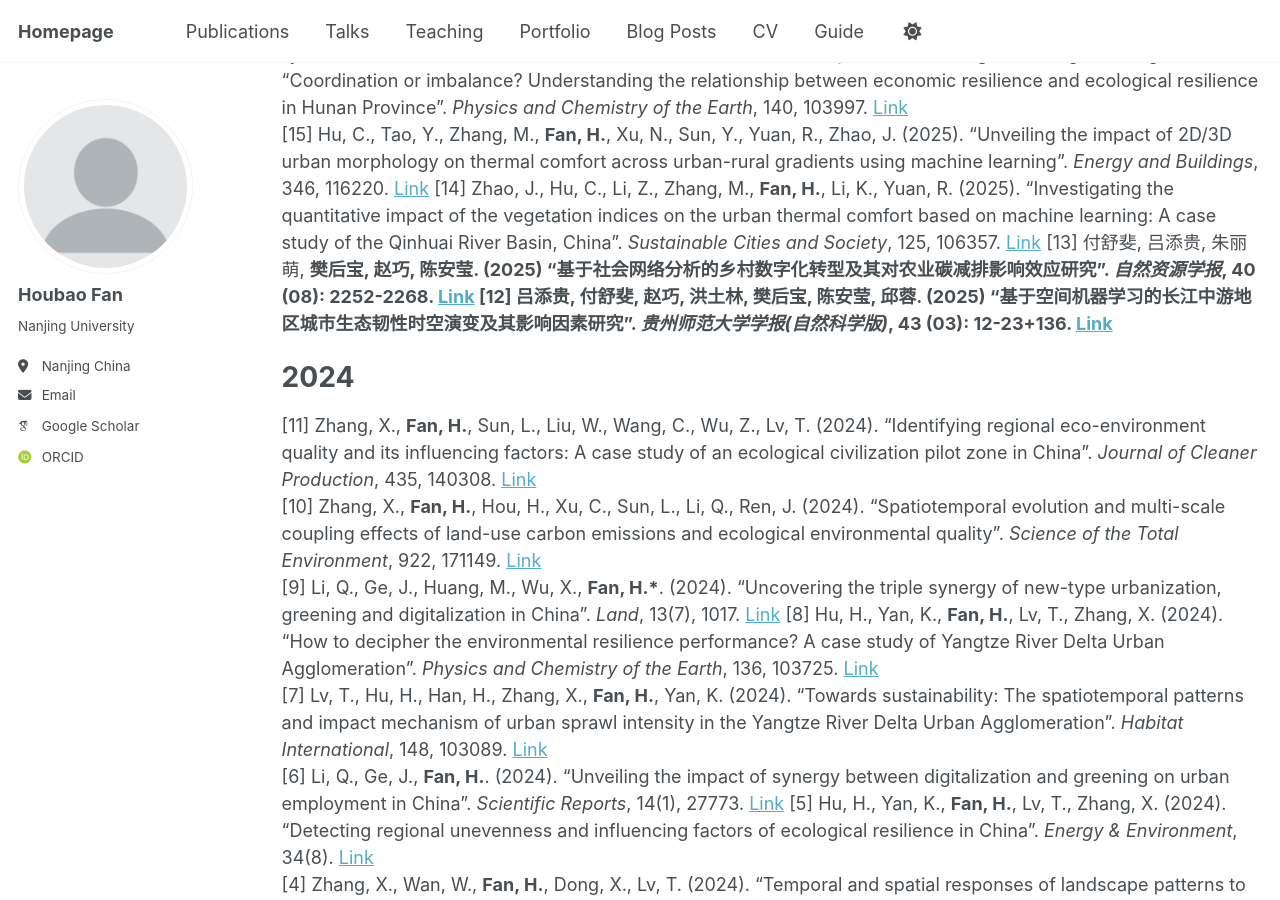
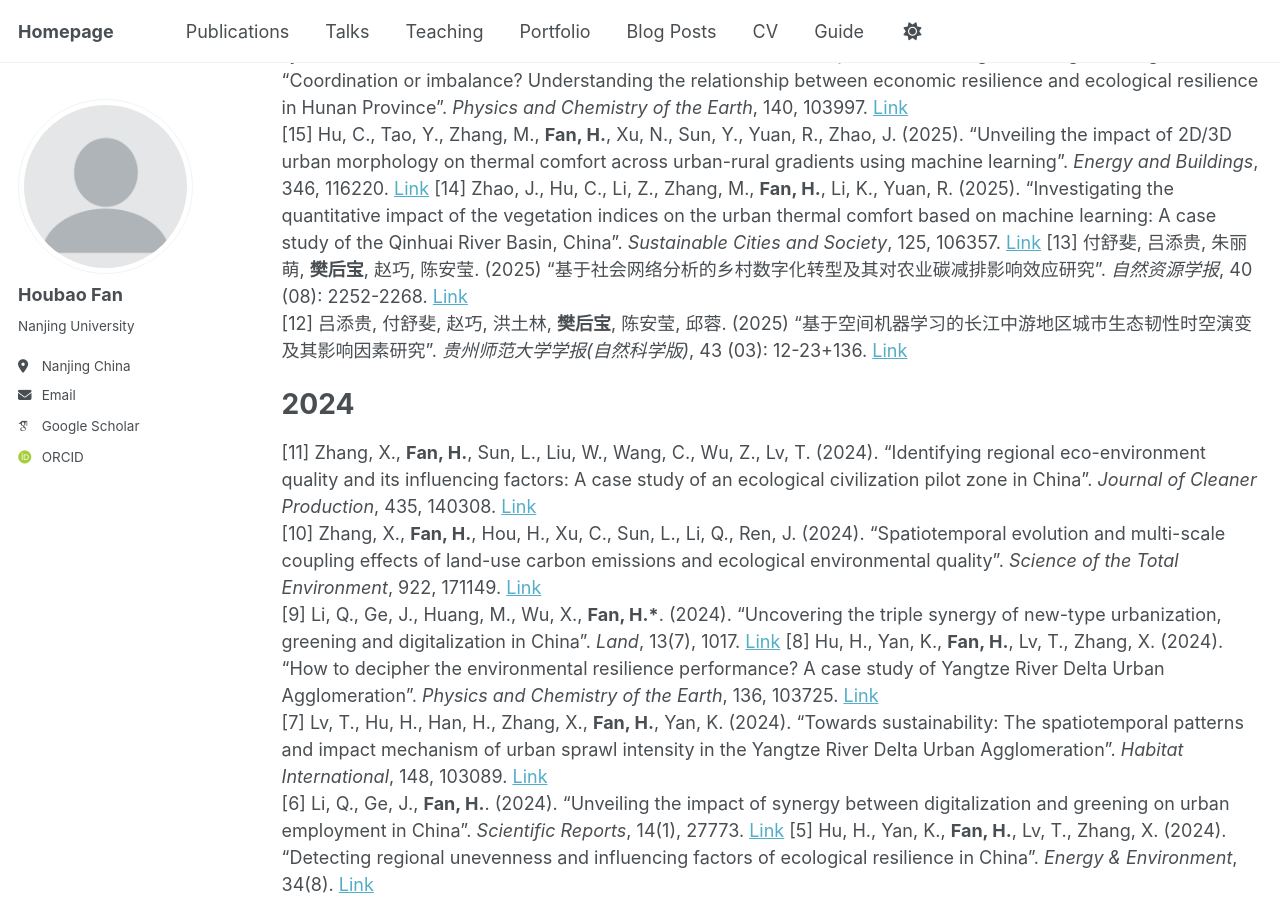
Before and after one commit to fhb0211/fhb0211.github.io, a Jekyll site: the page built from _pages/publications.md, in a window 1280 px wide and 900 px high, scrolled down 423 px. Built offline with Jekyll 4.4.1, drawn with Linux system fonts in a browser that asks for light colours; some web fonts are replaced; a script that is not in the unit is left out.

```diff
--- a/_pages/publications.md
+++ b/_pages/publications.md
@@ -15,8 +15,8 @@ Total citations = 260; H-index = 8  [Google Scholar](https://scholar.google.com/
 [16] Hu, H., Yan, K., <strong>Fan, H.</strong>, Lv, T., Huang, Y., Zhang, X., Feng, Y. (2025). "Coordination or imbalance? Understanding the relationship between economic resilience and ecological resilience in Hunan Province". _Physics and Chemistry of the Earth_, 140, 103997. [Link](https://doi.org/10.1016/j.pce.2025.103997)
 [15] Hu, C., Tao, Y., Zhang, M., <strong>Fan, H.</strong>, Xu, N., Sun, Y., Yuan, R., Zhao, J. (2025). "Unveiling the impact of 2D/3D urban morphology on thermal comfort across urban-rural gradients using machine learning". _Energy and Buildings_, 346, 116220. [Link](https://doi.org/10.1016/j.enbuild.2025.116220)
 [14] Zhao, J., Hu, C., Li, Z., Zhang, M., <strong>Fan, H.</strong>, Li, K., Yuan, R. (2025). "Investigating the quantitative impact of the vegetation indices on the urban thermal comfort based on machine learning: A case study of the Qinhuai River Basin, China". _Sustainable Cities and Society_, 125, 106357. [Link](https://doi.org/10.1016/j.scs.2025.106357)
-[13] 付舒斐, 吕添贵, 朱丽萌, <strong>樊后宝<strong>, 赵巧, 陈安莹. (2025) "基于社会网络分析的乡村数字化转型及其对农业碳减排影响效应研究". _自然资源学报_, 40 (08): 2252-2268. [Link](10.31497/zrzyxb.20250815)
-[12] 吕添贵, 付舒斐, 赵巧, 洪土林, <strong>樊后宝<strong>, 陈安莹, 邱蓉. (2025) "基于空间机器学习的长江中游地区城市生态韧性时空演变及其影响因素研究". _贵州师范大学学报(自然科学版)_, 43 (03): 12-23+136. [Link](10.16614/j.gznuj.zrb.2025.03.002)
+[13] 付舒斐, 吕添贵, 朱丽萌, <strong>樊后宝</strong>, 赵巧, 陈安莹. (2025) "基于社会网络分析的乡村数字化转型及其对农业碳减排影响效应研究". _自然资源学报_, 40 (08): 2252-2268. [Link](10.31497/zrzyxb.20250815)
+[12] 吕添贵, 付舒斐, 赵巧, 洪土林, <strong>樊后宝</strong>, 陈安莹, 邱蓉. (2025) "基于空间机器学习的长江中游地区城市生态韧性时空演变及其影响因素研究". _贵州师范大学学报(自然科学版)_, 43 (03): 12-23+136. [Link](10.16614/j.gznuj.zrb.2025.03.002)
 
 2024
 =====
@@ -28,7 +28,7 @@ Total citations = 260; H-index = 8  [Google Scholar](https://scholar.google.com/
 [6] Li, Q., Ge, J., <strong>Fan, H.</strong>. (2024). "Unveiling the impact of synergy between digitalization and greening on urban employment in China". _Scientific Reports_, 14(1), 27773. [Link](https://doi.org/10.1038/s41598-024-79112-9)
 [5] Hu, H., Yan, K., <strong>Fan, H.</strong>, Lv, T., Zhang, X. (2024). "Detecting regional unevenness and influencing factors of ecological resilience in China". _Energy & Environment_, 34(8). [Link](https://doi.org/10.1177/0958305X241230619)
 [4] Zhang, X., Wan, W., <strong>Fan, H.</strong>, Dong, X., Lv, T. (2024). "Temporal and spatial responses of landscape patterns to habitat quality changes in the Poyang Lake region, China". _Journal for Nature Conservation_, 77, 126546. [Link](https://doi.org/10.1016/j.jnc.2023.126546)
-[3] 汪立, <strong>樊后宝<strong>, 武子豪, 吕添贵, 谭永忠. (2024). "川东丘陵区耕层土壤有机碳含量空间格局及影响因素". _农业工程学报_, 40 (23): 169-178. [Link](10.11975/j.issn.1002-6819.202405077)
+[3] 汪立, <strong>樊后宝</strong>, 武子豪, 吕添贵, 谭永忠. (2024). "川东丘陵区耕层土壤有机碳含量空间格局及影响因素". _农业工程学报_, 40 (23): 169-178. [Link](10.11975/j.issn.1002-6819.202405077)
 
 2023
 =====
```
